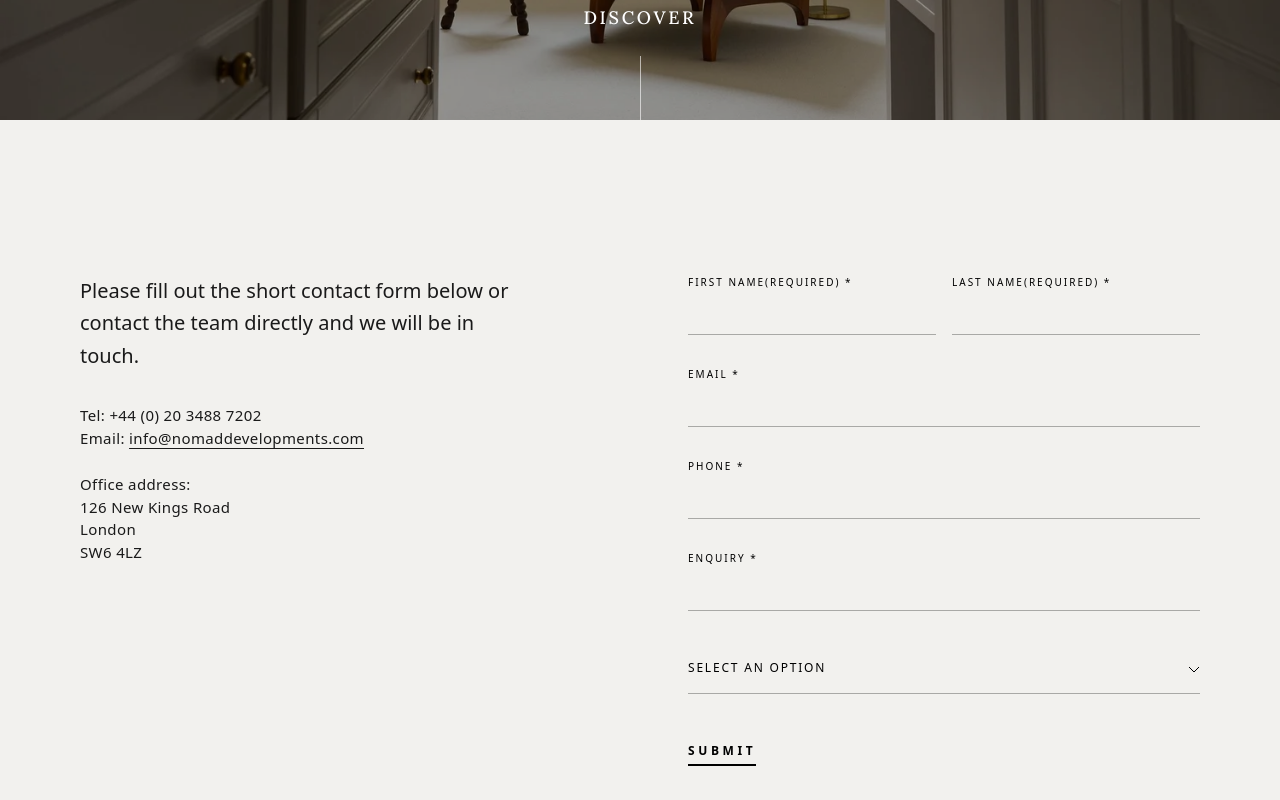
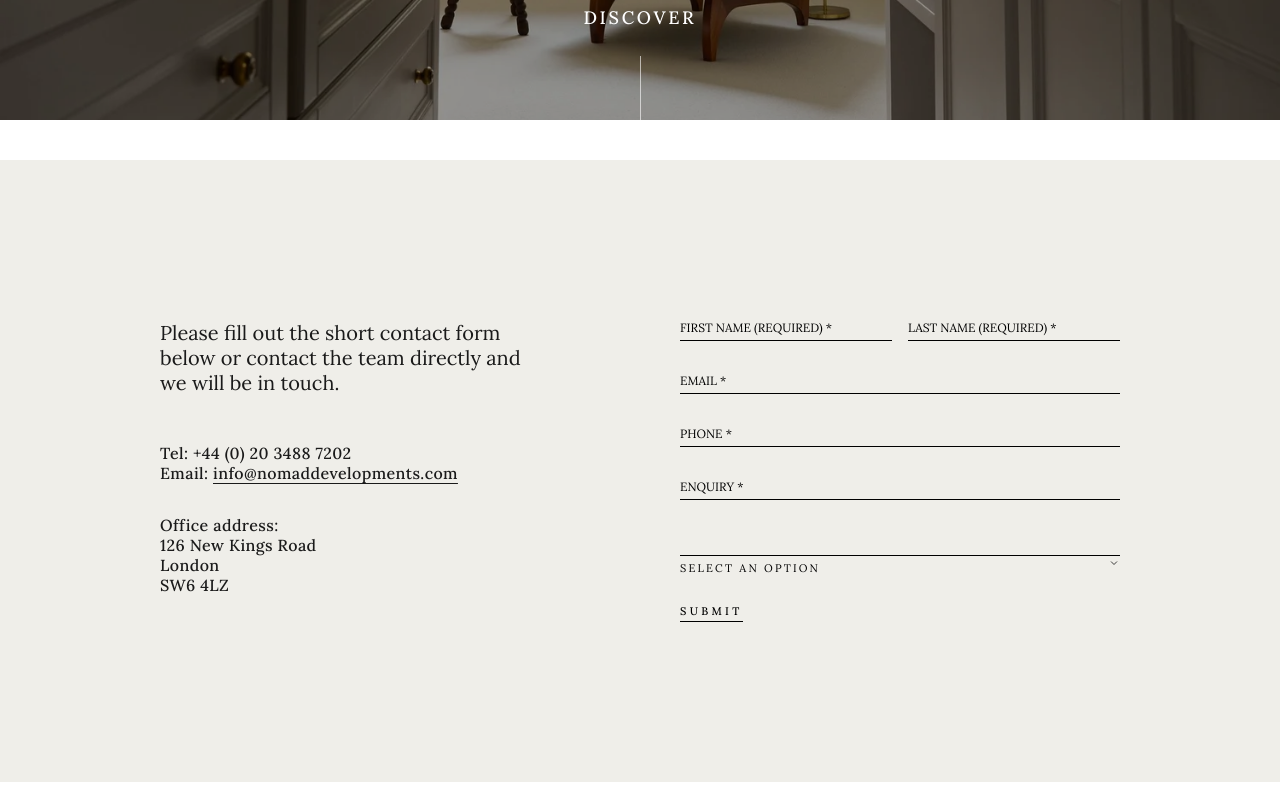
Before and after one commit to 404annas/nomad-devs, a Next.js app: page /contact in a window 1280 px wide. Shown: the part 680-1480 px from the top of the page. Built offline with nearby package versions, Linux system fonts and the light colour scheme.

Commit message:
Contact Form Done

```diff
--- a/src/components/Contact/Form.tsx
+++ b/src/components/Contact/Form.tsx
@@ -1,26 +1,25 @@
-import React from 'react';
-
 const Form = () => {
     return (
-    <div className="bg-[#f2f1ee] min-h-screen flex items-center justify-center p-8 md:p-20 font-sans">
-      <div className="max-w-6xl w-full grid grid-cols-1 md:grid-cols-2 gap-16 md:gap-24">
+        // Main container ka background aur padding exact match karne ke liye
+        <div className="bg-white flex items-center justify-center py-10">
+            <div className="max-w-7xl w-full grid grid-cols-1 md:grid-cols-2 gap-20 p-40 bg-[#efeee9]">
 
-        {/* Left Column: Contact Info */}
-        <div className="flex flex-col justify-start space-y-8 text-[#1a1a1a]">
-          <p className="text-lg md:text-xl leading-relaxed max-w-md">
+                {/* Left Column: Contact Details (Left side ki details) */}
+                <div className="flex flex-col justify-start space-y-12 text-[#1a1a1a]">
+                    <p className="text-xl leading-tight max-w-sm">
                         Please fill out the short contact form below or contact the team directly and we will be in touch.
                     </p>
 
-          <div className="space-y-6 text-[15px] tracking-wide">
-            <div>
+                    <div className="space-y-8 text-base font-medium tracking-wide">
+                        <div className="leading-tight">
                             <p>Tel: +44 (0) 20 3488 7202</p>
                             <p>
                                 Email: <a href="mailto:info@nomaddevelopments.com" className="underline underline-offset-4 decoration-1">info@nomaddevelopments.com</a>
                             </p>
                         </div>
 
-            <div>
-              <p className="font-medium">Office address:</p>
+                        <div className="leading-tight">
+                            <p>Office address:</p>
                             <p>126 New Kings Road</p>
                             <p>London</p>
                             <p>SW6 4LZ</p>
@@ -28,51 +27,59 @@ const Form = () => {
                     </div>
                 </div>
 
-        {/* Right Column: Form */}
-        <form className="space-y-8">
-          <div className="grid grid-cols-2 gap-4">
-            <div className="flex flex-col">
-              <label className="text-[10px] uppercase tracking-[0.2em] mb-1">First Name(Required) *</label>
-              <input type="text" className="bg-transparent border-b border-black/30 py-2 focus:outline-none focus:border-black transition-colors" />
+                {/* Right Column: The Form (Exact inputs aur lines) */}
+                <form className="flex flex-col">
+
+                    {/* Name Fields: First aur Last name ek hi line mein */}
+                    <div className="flex gap-4">
+                        <div className="w-1/2 group">
+                            <label className="block text-xs uppercase mb-1">First Name (Required) *</label>
+                            <input type="text" className="w-full bg-transparent border-t border-black py-1 focus:outline-none" />
                         </div>
-            <div className="flex flex-col">
-              <label className="text-[10px] uppercase tracking-[0.2em] mb-1">Last Name(Required) *</label>
-              <input type="text" className="bg-transparent border-b border-black/30 py-2 focus:outline-none focus:border-black transition-colors" />
+                        <div className="w-1/2 group">
+                            <label className="block text-xs uppercase mb-1">Last Name (Required) *</label>
+                            <input type="text" className="w-full bg-transparent border-t border-black py-1 focus:outline-none" />
                         </div>
                     </div>
 
-          <div className="flex flex-col">
-            <label className="text-[10px] uppercase tracking-[0.2em] mb-1">Email *</label>
-            <input type="email" className="bg-transparent border-b border-black/30 py-2 focus:outline-none focus:border-black transition-colors" />
+                    {/* Email field */}
+                    <div className="group">
+                        <label className="block text-xs uppercase mb-1">Email *</label>
+                        <input type="email" className="w-full bg-transparent border-t border-black py-1 focus:outline-none" />
                     </div>
 
-          <div className="flex flex-col">
-            <label className="text-[10px] uppercase tracking-[0.2em] mb-1">Phone *</label>
-            <input type="tel" className="bg-transparent border-b border-black/30 py-2 focus:outline-none focus:border-black transition-colors" />
+                    {/* Phone field */}
+                    <div className="group">
+                        <label className="block text-xs uppercase mb-1">Phone *</label>
+                        <input type="tel" className="w-full bg-transparent border-t border-black py-1 focus:outline-none" />
                     </div>
 
-          <div className="flex flex-col">
-            <label className="text-[10px] uppercase tracking-[0.2em] mb-1">Enquiry *</label>
-            <textarea rows={1} className="bg-transparent border-b border-black/30 py-2 focus:outline-none focus:border-black transition-colors resize-none" />
+                    {/* Enquiry Field (Textarea) */}
+                    <div className="group">
+                        <label className="block text-xs uppercase mb-1">Enquiry *</label>
+                        <textarea rows={1} className="w-full bg-transparent border-t border-black py-1 focus:outline-none resize-none" />
                     </div>
 
-          <div className="flex flex-col relative">
-            <select className="bg-transparent border-b border-black/30 py-4 appearance-none text-[12px] uppercase tracking-[0.15em] focus:outline-none focus:border-black cursor-pointer">
+                    {/* Select Option (Custom Arrow ke saath) */}
+                    <div className="relative group pt-4">
+                        <select className="w-full bg-transparent border-t border-black py-1 appearance-none text-[11px] uppercase tracking-[0.2em] focus:outline-none cursor-pointer">
                             <option>Select an Option</option>
                             <option>General Inquiry</option>
                             <option>Investment</option>
-              <option>Project Management</option>
                         </select>
-            <div className="absolute right-0 bottom-5 pointer-events-none">
-              <svg width="12" height="8" viewBox="0 0 12 8" fill="none" xmlns="http://www.w3.org/2000/svg">
-                <path d="M1 1L6 6L11 1" stroke="black" strokeWidth="1"/>
+                        <div className="absolute right-0 bottom-3 pointer-events-none">
+                            <svg width="12" height="12" viewBox="0 0 24 24" fill="none" stroke="currentColor" strokeWidth="1.5">
+                                <path d="M6 9l6 6 6-6" />
                             </svg>
                         </div>
                     </div>
 
-          <button type="submit" className="text-[12px] uppercase tracking-[0.3em] font-semibold border-b-2 border-black pb-1 hover:opacity-60 transition-opacity w-fit pt-4">
+                    {/* Submit Button (Plain text with border) */}
+                    <div className="pt-4">
+                        <button type="submit" className="text-[11px] uppercase tracking-[0.3em] border-b border-black pb-0.5 hover:opacity-70 transition-all duration-300 cursor-pointer font-medium">
                             SUBMIT
                         </button>
+                    </div>
                 </form>
             </div>
         </div>
```
Lines whose indentation alone changed are shown as unchanged.
